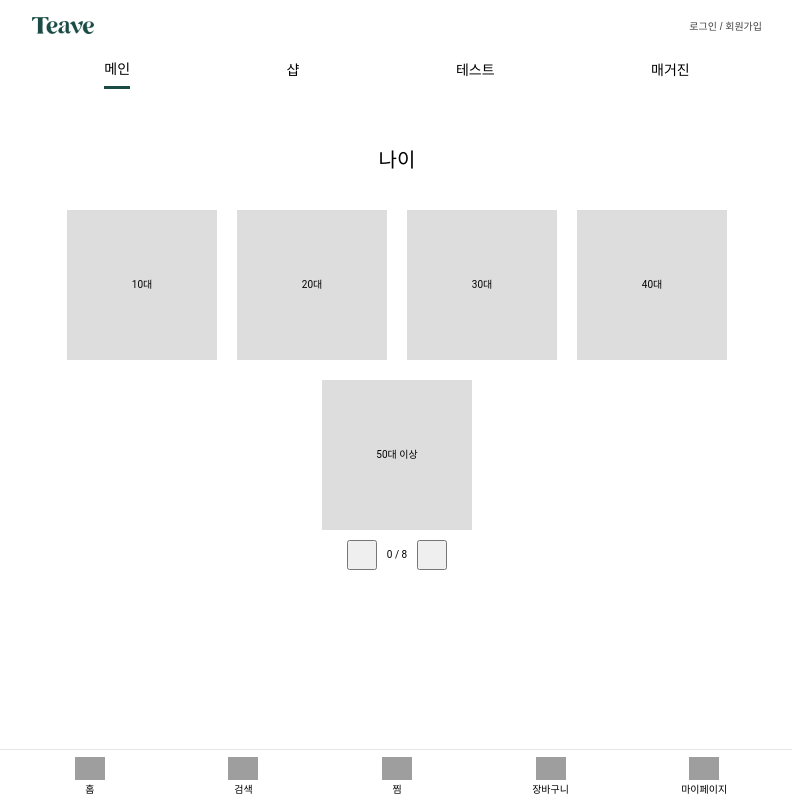
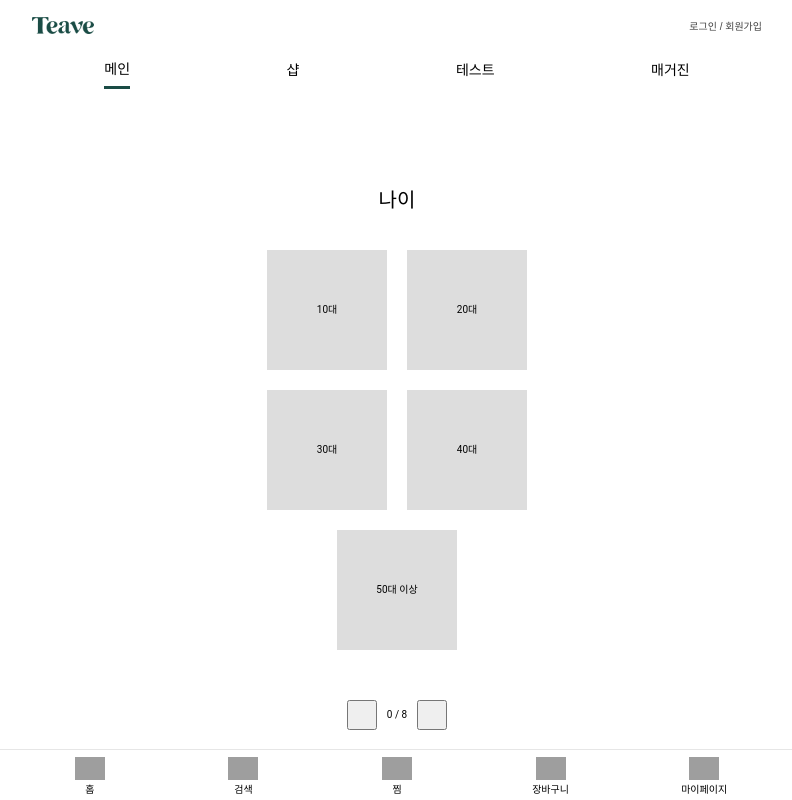
Before and after one commit to The-Teable/teave-mobile, a Next.js app: page /tea-test/question in a window 1280 px wide. Shown: the whole page, without its empty margins (243-1035 px from the left). Built offline with nearby package versions, Linux system fonts and the light colour scheme; grey boxes are pictures that could not be loaded.

Commit message:
feat: tea-test questionProvider 작성중

```diff
--- a/components/common/Slider.tsx
+++ b/components/common/Slider.tsx
@@ -63,6 +63,7 @@ S.Wrapper = styled.div<{ transitionX: number; isDrag: boolean }>`
   display: flex;
   transform: translate(${({ transitionX }) => -transitionX}px);
   transition: transform ${({ isDrag }) => (isDrag ? 0 : 0.5)}s;
+  user-select: none;
 `;
 
 S.PrevButton = styled(S.MoveButton)`
--- a/components/tea-test/QuestionCard.tsx
+++ b/components/tea-test/QuestionCard.tsx
@@ -41,9 +41,9 @@ S.ChoicesContainer = styled.div`
 `;
 
 S.Choice = styled.div`
-  width: 15rem;
-  height: 15rem;
-  line-height: 15rem;
+  width: 12rem;
+  height: 12rem;
+  line-height: 12rem;
   text-align: center;
   margin: 1rem;
   background-color: #dddddd;
--- a/components/tea-test/QuestionProvider.tsx
+++ b/components/tea-test/QuestionProvider.tsx
@@ -8,24 +8,42 @@ interface props {
     title: string;
     choices: string[];
   }[];
+  providerWidth?: number;
 }
 
-const QuestionProvider = ({ questions }: props) => {
+const QuestionProvider = ({ questions = [], providerWidth = 400 }: props) => {
   const [questionNumber, setQuestionNumber] = useState(0);
   const [transitionX, setTransitionX] = useState(0);
   const [disablePrev, setDisablePrev] = useState(false);
   const [disableNext, setDisableNext] = useState(false);
+  const [answerList, setAnswerList] = useState([]);
+  const checkGoNext = (
+    answerList: string[],
+    curQuestionNumber: number,
+    endQustionNumber: number
+  ) =>
+    answerList.length > curQuestionNumber &&
+    endQustionNumber > curQuestionNumber;
+  const checkGoPrev = (curQuestionNumber: number) => curQuestionNumber > 0;
   const nextQuestion = () => {
-    setTransitionX(transitionX + 1225);
+    setTransitionX(transitionX + providerWidth);
+    setQuestionNumber(questionNumber + 1);
   };
   const prevQuestion = () => {
-    setTransitionX(transitionX - 1225);
+    setTransitionX(transitionX - providerWidth);
+    setQuestionNumber(questionNumber - 1);
   };
   const onClickPrev = () => prevQuestion();
   const onClickNext = () => nextQuestion();
-  console.log(transitionX);
+
+  useEffect(() => {
+    setDisableNext(
+      !checkGoNext(answerList, questionNumber, questions.length - 1)
+    );
+    setDisablePrev(!checkGoPrev(questionNumber));
+  }, []);
   return (
-    <S.Container>
+    <S.Container providerWidth={providerWidth}>
       <S.Wrapper transitionX={transitionX}>
         {questions.map(({ title, choices }, i) => (
           <S.QuestionCardWrapper>
@@ -55,25 +73,28 @@ const QuestionProvider = ({ questions }: props) => {
 
 const S: any = {};
 
-S.Container = styled.div`
+S.Container = styled.div<{ providerWidth: number }>`
   display: flex;
   position: relative;
   align-items: center;
   justify-content: center;
-  height: 60vh;
-
+  height: 80vh;
+  width: ${({ providerWidth }) => providerWidth}px;
+  margin: 0 auto;
   overflow: hidden;
 `;
 
 S.Wrapper = styled.div<{ transitionX: number }>`
   display: flex;
+  align-items: center;
+  width: 400px;
   transform: translate(${({ transitionX }) => -transitionX}px);
   transition: transform 0.5s;
 `;
 
 S.QuestionCardWrapper = styled.div`
+  flex-shrink: 0;
   width: 100%;
-  flex-shrink: 0;
 `;
 
 S.QuestionNav = styled.div`
--- a/pages/tea-test/question.tsx
+++ b/pages/tea-test/question.tsx
@@ -9,7 +9,16 @@ const questions = [
   { title: "성별", choices: ["남", "여"] },
   {
     title: "나이",
-    choices: ["10대", "20대", "30대", "40대", "50대 이상"]
+    choices: [
+      "10대",
+      "20대",
+      "30대",
+      "40대",
+      "50대 이상",
+      "50대 이상",
+      "50대 이상",
+      "50대 이상"
+    ]
   },
   {
     title: "",
```
